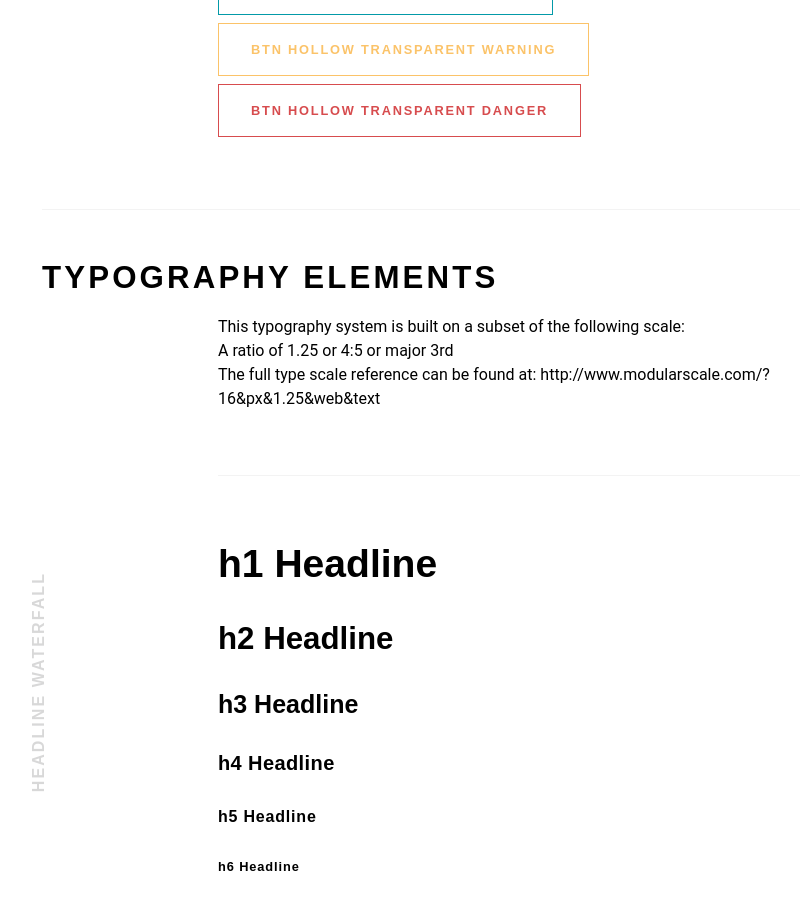
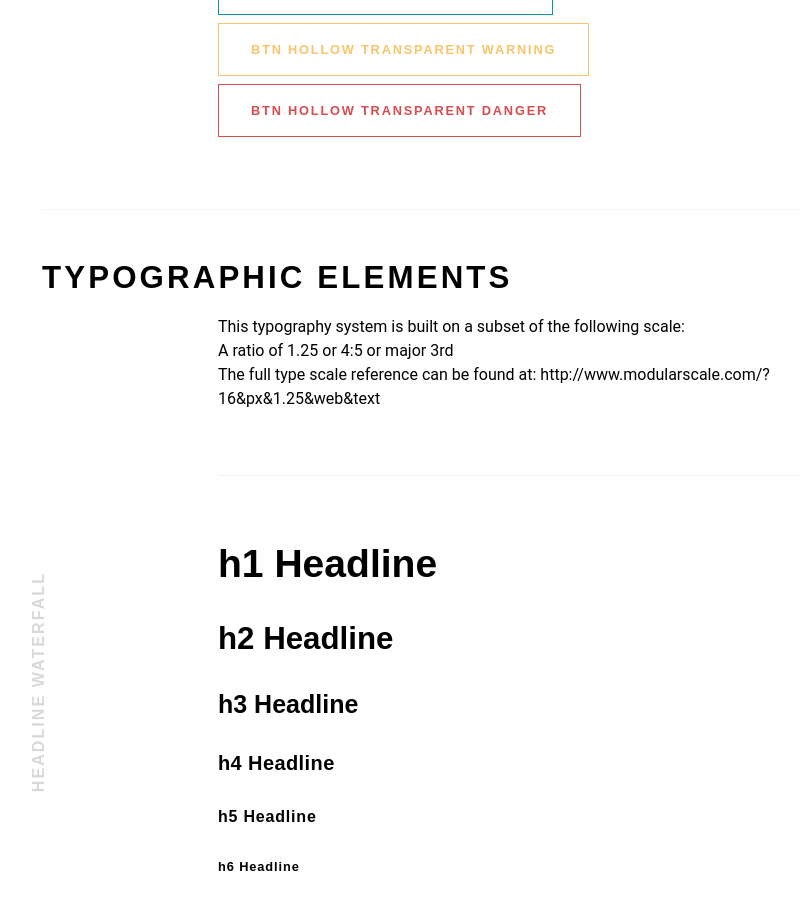
Before and after one commit to generationtux/styleguide, a Jekyll site: the page built from atoms.html, in a window 1280 px wide and 900 px high, scrolled down 1740 px. Shown: the whole window, without its empty margins (86-886 px from the left). Built offline with Jekyll 4.4.1, drawn with Linux system fonts in a browser that asks for light colours; comment, search, counter and statistics services are not loaded.

Commit message:
fixes typo

```diff
--- a/atoms.html
+++ b/atoms.html
@@ -166,7 +166,7 @@ permalink: /atoms/
     <div class="container">
       <div class="row">
         <div class="col-sm-12">
-          <h2 class="copy uppercase">Typography Elements</h2>
+          <h2 class="copy uppercase">Typographic Elements</h2>
         </div>
       </div>
     </div>
```
